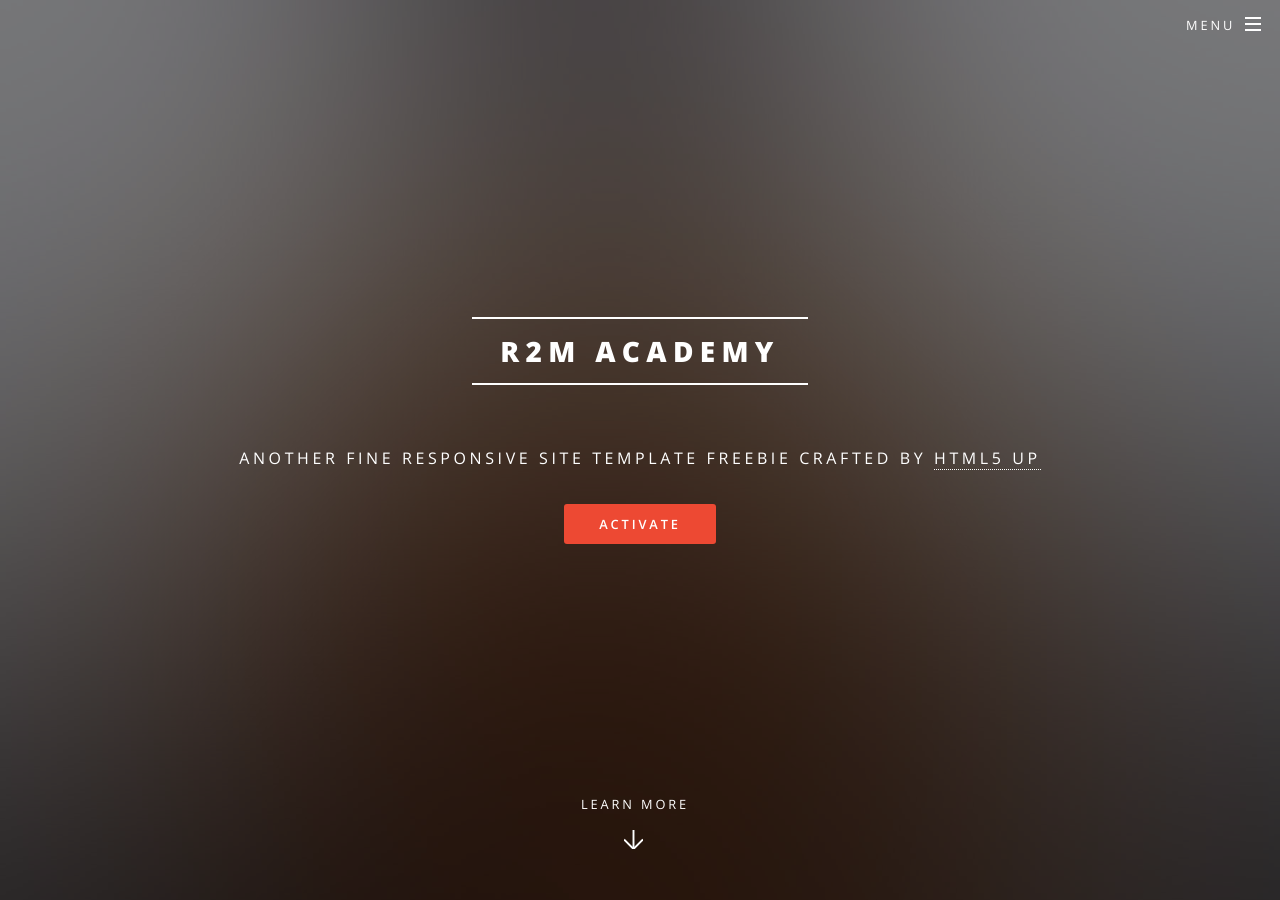
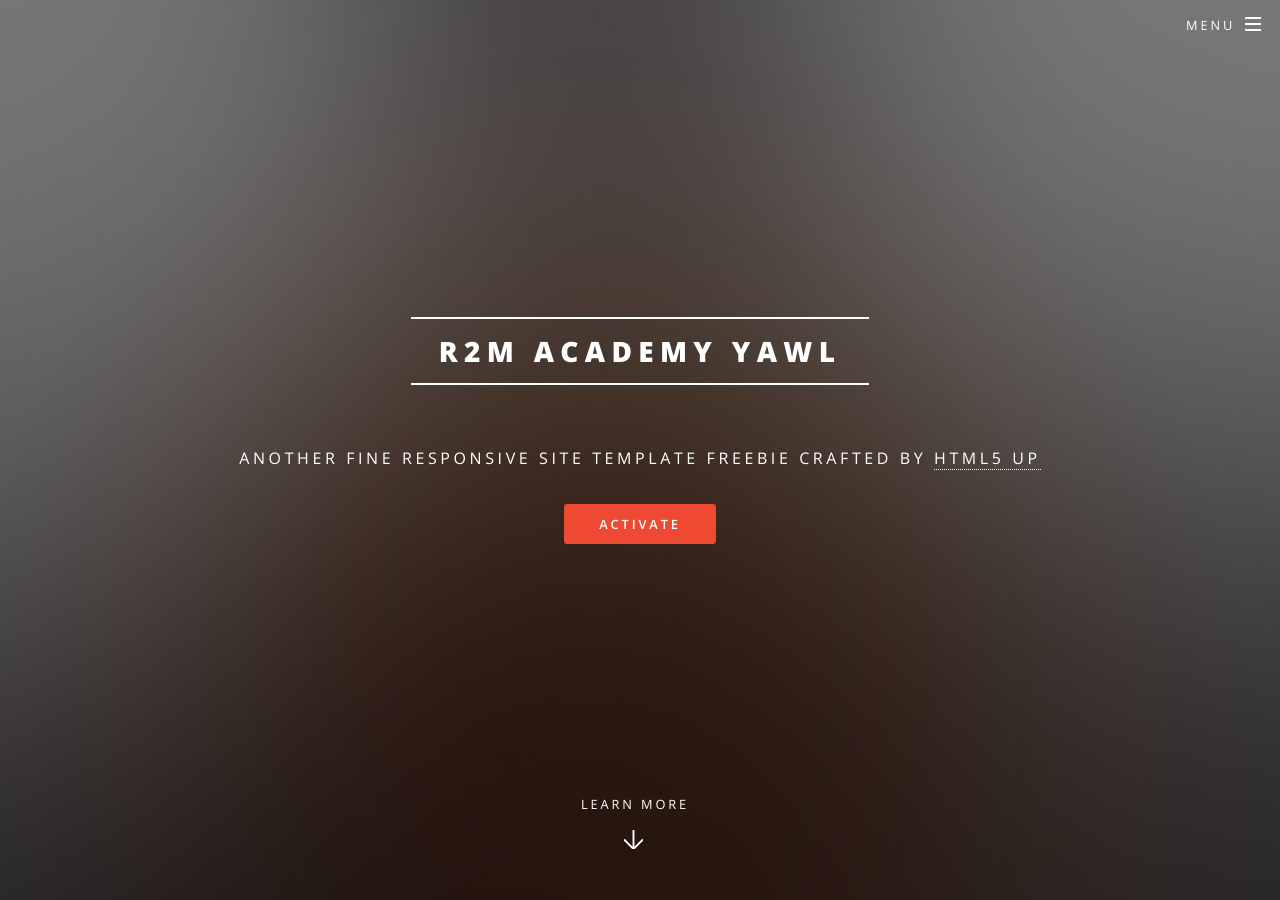
Before and after one commit to r2m/r2m-academy, a Jekyll site: the page built from index.html, in a window 1280 px wide and 900 px high. Built offline with Jekyll 4.4.1, drawn with Linux system fonts in a browser that asks for light colours.

```diff
--- a/_config.yml
+++ b/_config.yml
@@ -2,7 +2,7 @@
 #
 
 # Site settings
-title: R2M Academy
+title: R2M Academy yawl
 description: |
   Another fine responsive
   site template freebie
```
